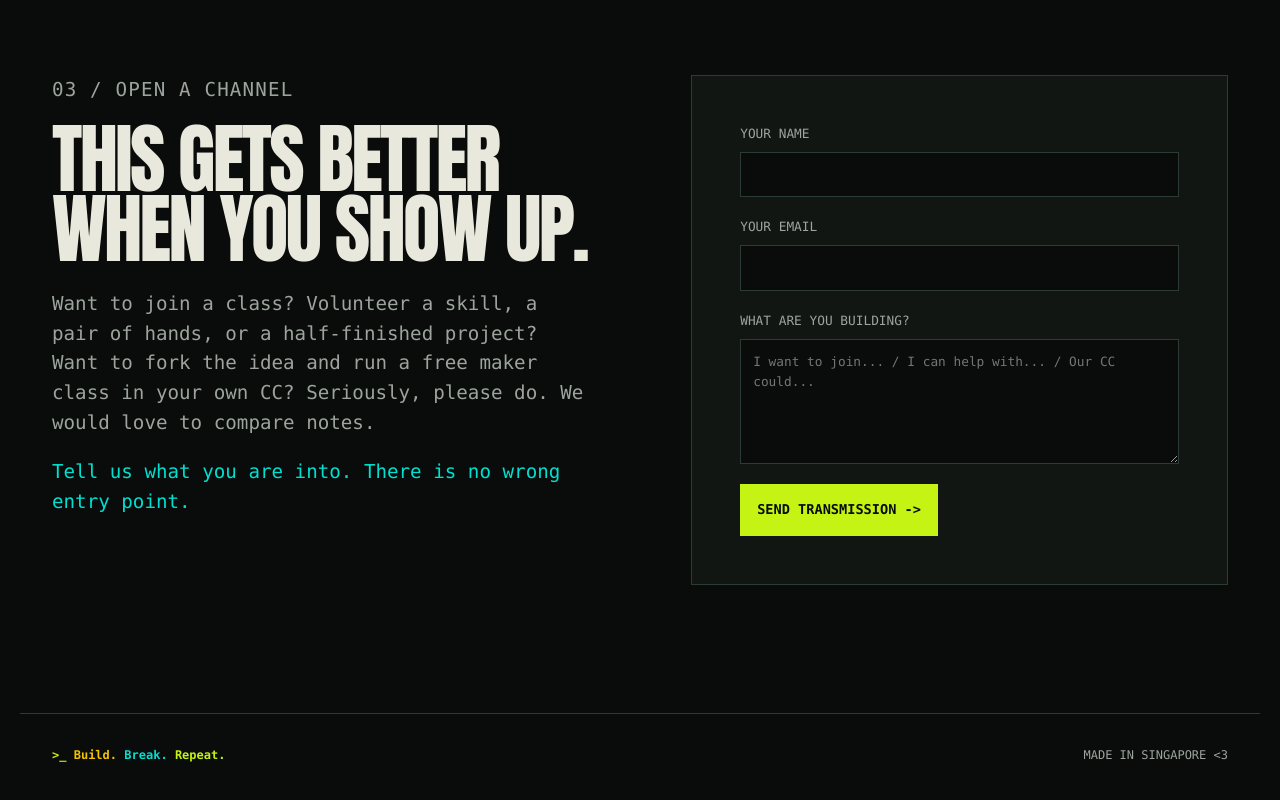
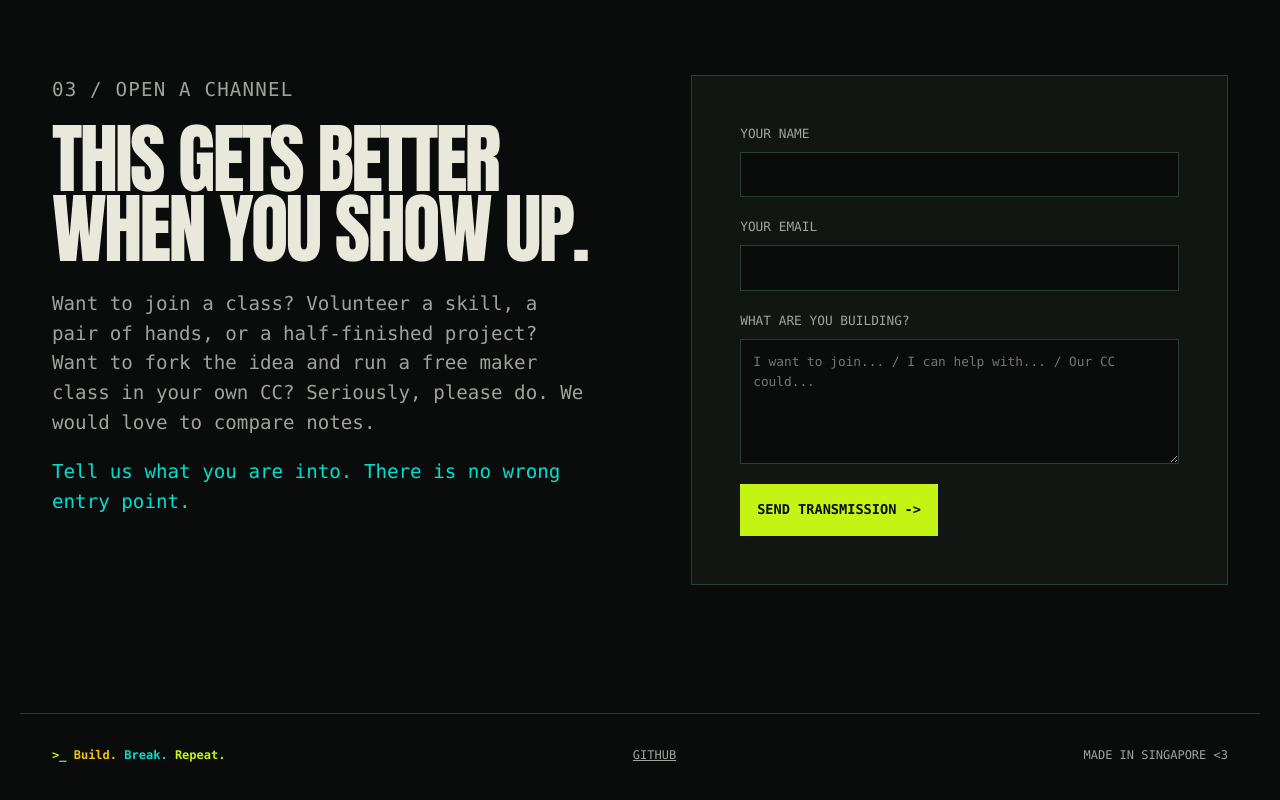
Before and after one commit to KolamAyerMakers/monorepo, an Astro site in the folder website/: page / in a window 1280 px wide. Shown: the part 2827-3627 px from the top of the page. Built offline with nearby package versions, Linux system fonts and the light colour scheme; Astro itself is replaced by a stand-in of ours.

Commit message:
docs: link website footer to GitHub

```diff
--- a/website/src/pages/index.astro
+++ b/website/src/pages/index.astro
@@ -137,6 +137,7 @@ const accessKey = "8f7a9e79-9816-41a9-aef8-d3650003913b";
 
     <footer>
       <Motto />
+      <a href="https://github.com/KolamAyerMakers/monorepo">GitHub</a>
       <p>Made in Singapore &lt;3</p>
     </footer>
 
```
